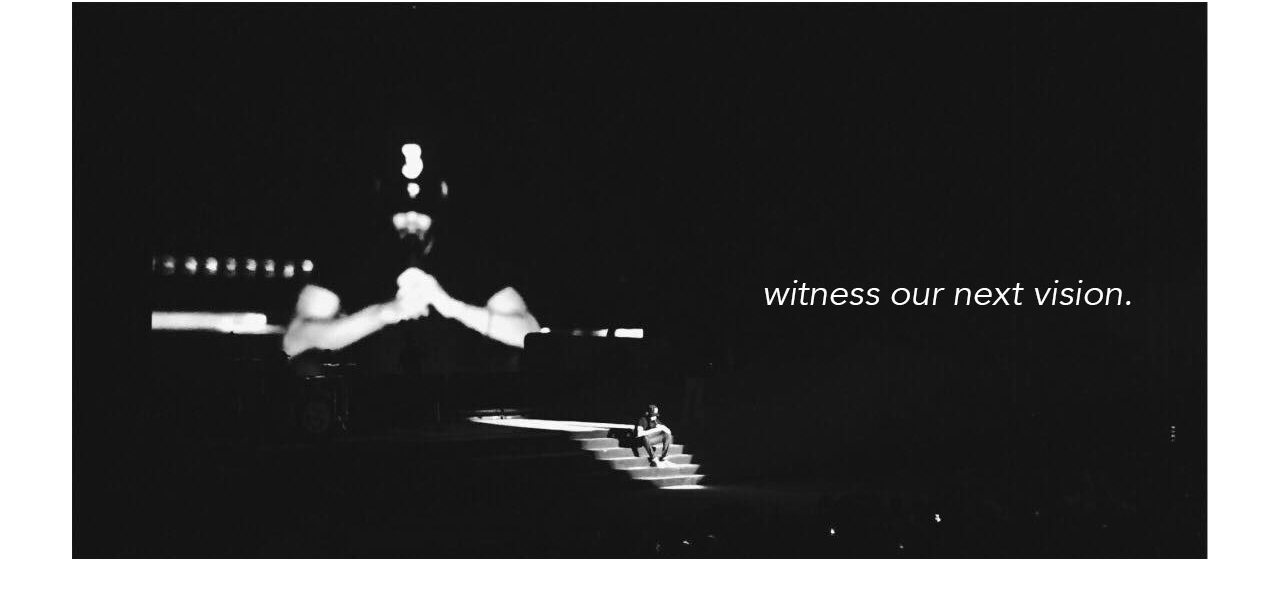
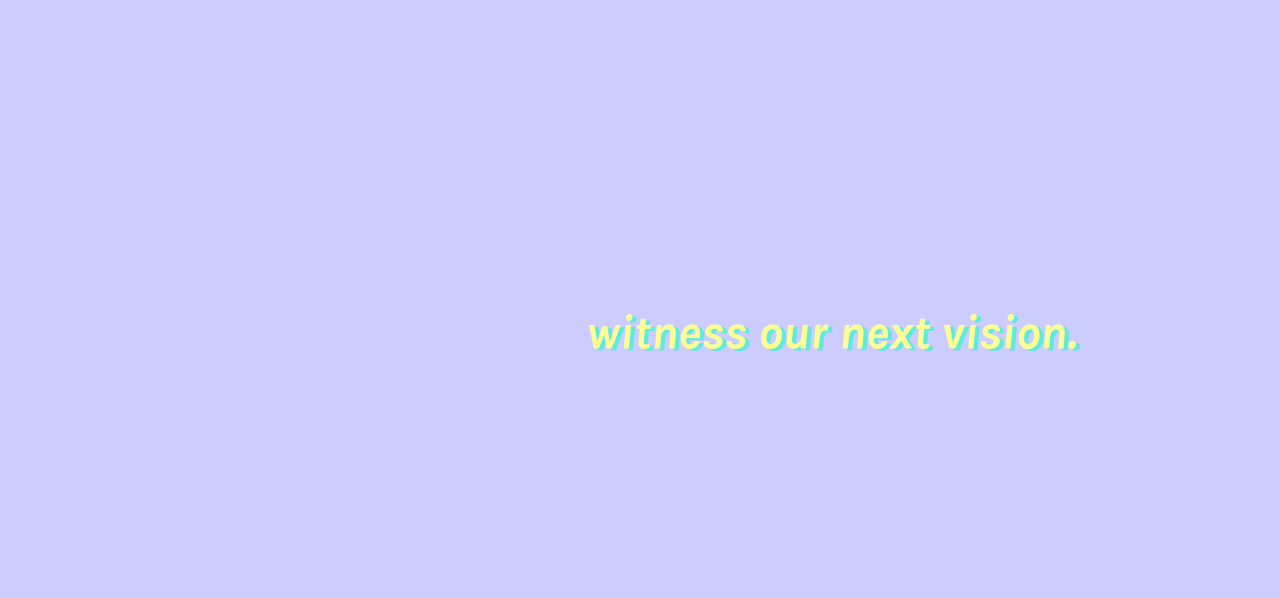
Before and after one commit to pjung16/wonvision, a plain HTML site: page index.html in a window 1280 px wide. Shown: the part 148-746 px from the top of the page. Drawn offline with Linux system fonts and the light colour scheme.

Commit message:
testing different landing page

```diff
--- a/index.css
+++ b/index.css
@@ -4,6 +4,7 @@ html {
 
 body {
   transition: 0.3s;
+  background-color: #CCCCFF;
 }
 
 .container {
@@ -29,10 +30,10 @@ body {
   margin-right: 10px;
 }
 
-.photo {
-	margin: 0 auto;
-	margin-bottom: -10px;
-  display: block;
+.landingText {
+	position: absolute;
+  right: 200px;
+  bottom: 300px;
 }
 
 #logo {
--- a/index.html
+++ b/index.html
@@ -22,7 +22,7 @@
 			<a href="index.html"><img src="logo.png" id="logo"><a>
 			<span onclick="openNav()"><img src="sidebar.svg" class="sidebar"></span>
 		</div>
-		<img src="chance1.jpg" class="photo">
+		<img src="landingText.png" class="landingText">
 	</div>
 	<script>
 		/* Set the width of the side navigation to 250px and the left margin of the page content to 250px and add a black background color to body */
```
Also changed, not shown: landingText.png (added), logo.png, logo_Reg.png (added), 1 other file.
